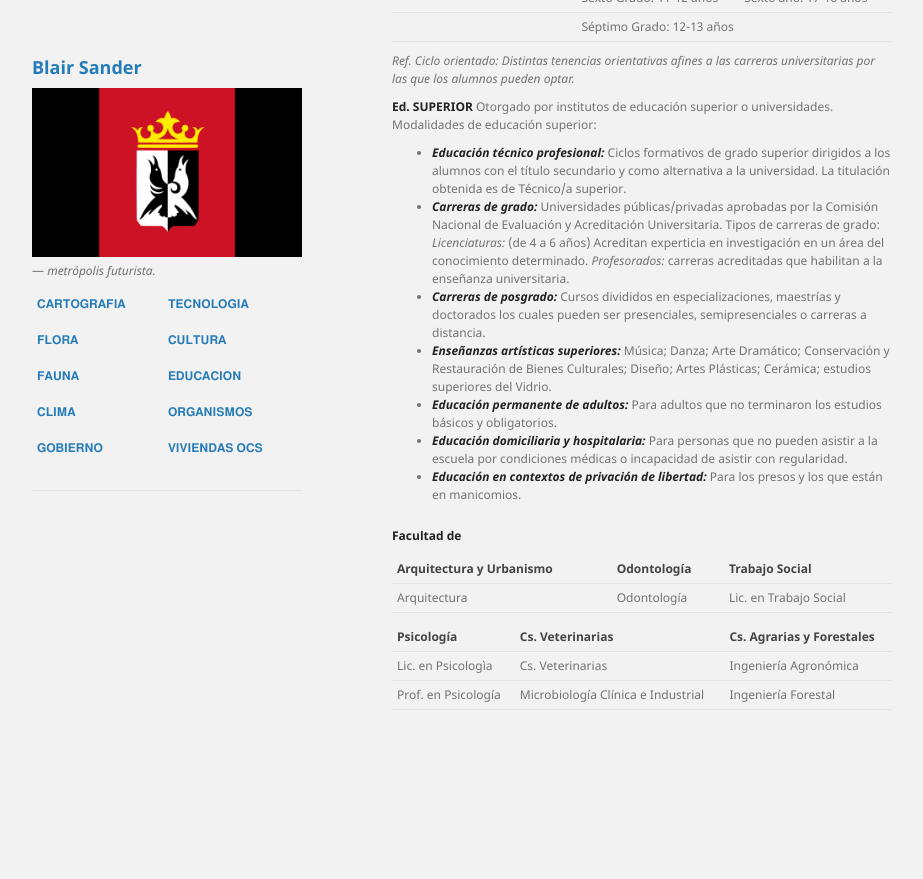
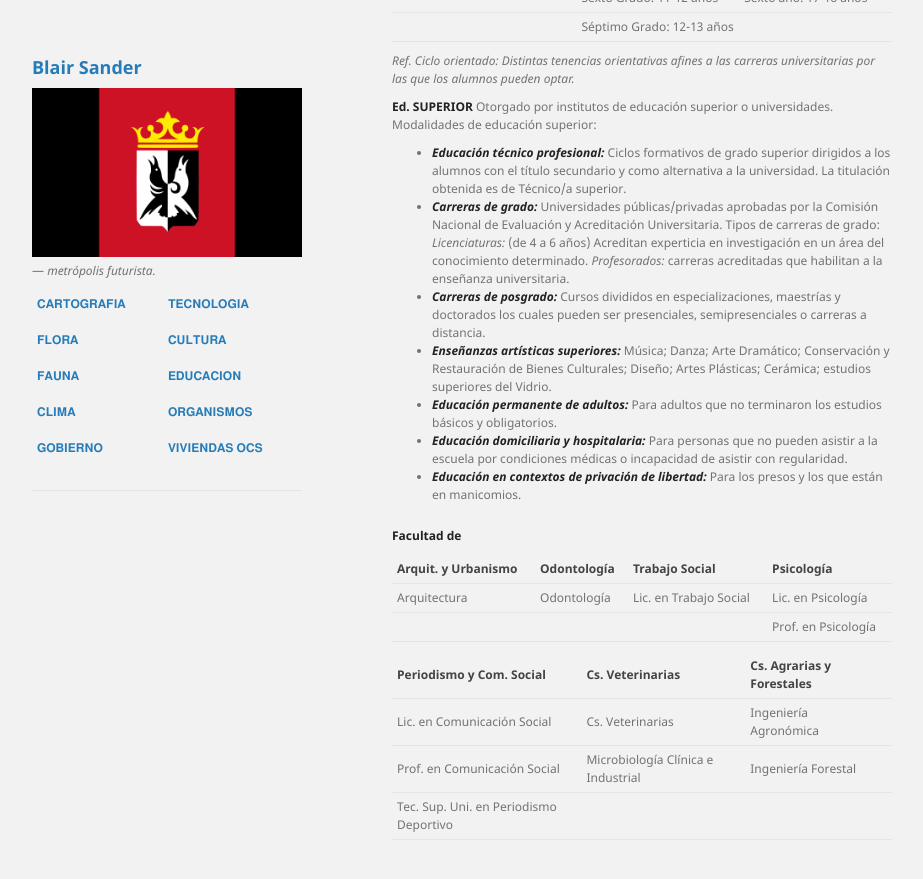
Before and after one commit to BlairSander/ciudad, a Jekyll site: the page built from educacion.md, in a window 1280 px wide and 900 px high, scrolled down 530 px. Shown: the top 879 px of the window, without its empty margins (178-1101 px from the left). Built offline with Jekyll 4.4.1, drawn with Linux system fonts in a browser that asks for light colours; before the commit the page ends 1300 px from its top, so only the background shows below that.

Commit message:
educacion.md

```diff
--- a/educacion.md
+++ b/educacion.md
@@ -41,11 +41,13 @@ Tienen un sistema educativo diferente al de los humanos.
 <BR>
 **Facultad de**
 
-| Arquitectura y Urbanismo | Odontología | Trabajo Social |
+| Arquit. y Urbanismo | Odontología | Trabajo Social | Psicología |
+|------|------|------|------|
+| Arquitectura | Odontología | Lic. en Trabajo Social | Lic. en Psicología |
+||||Prof. en Psicología|
+
+| Periodismo y Com. Social | Cs. Veterinarias | Cs. Agrarias y Forestales |
 |------|------|------|
-| Arquitectura | Odontología | Lic. en Trabajo Social |
-
-| Psicología | Cs. Veterinarias | Cs. Agrarias y Forestales |
-|------|------|------|
-| Lic. en Psicologìa | Cs. Veterinarias | Ingeniería Agronómica |
-| Prof. en Psicología | Microbiología Clínica e Industrial | Ingeniería Forestal |
+| Lic. en Comunicación Social | Cs. Veterinarias | Ingeniería Agronómica |
+| Prof. en Comunicación Social | Microbiología Clínica e Industrial | Ingeniería Forestal |
+| Tec. Sup. Uni. en Periodismo Deportivo| | | |
```
